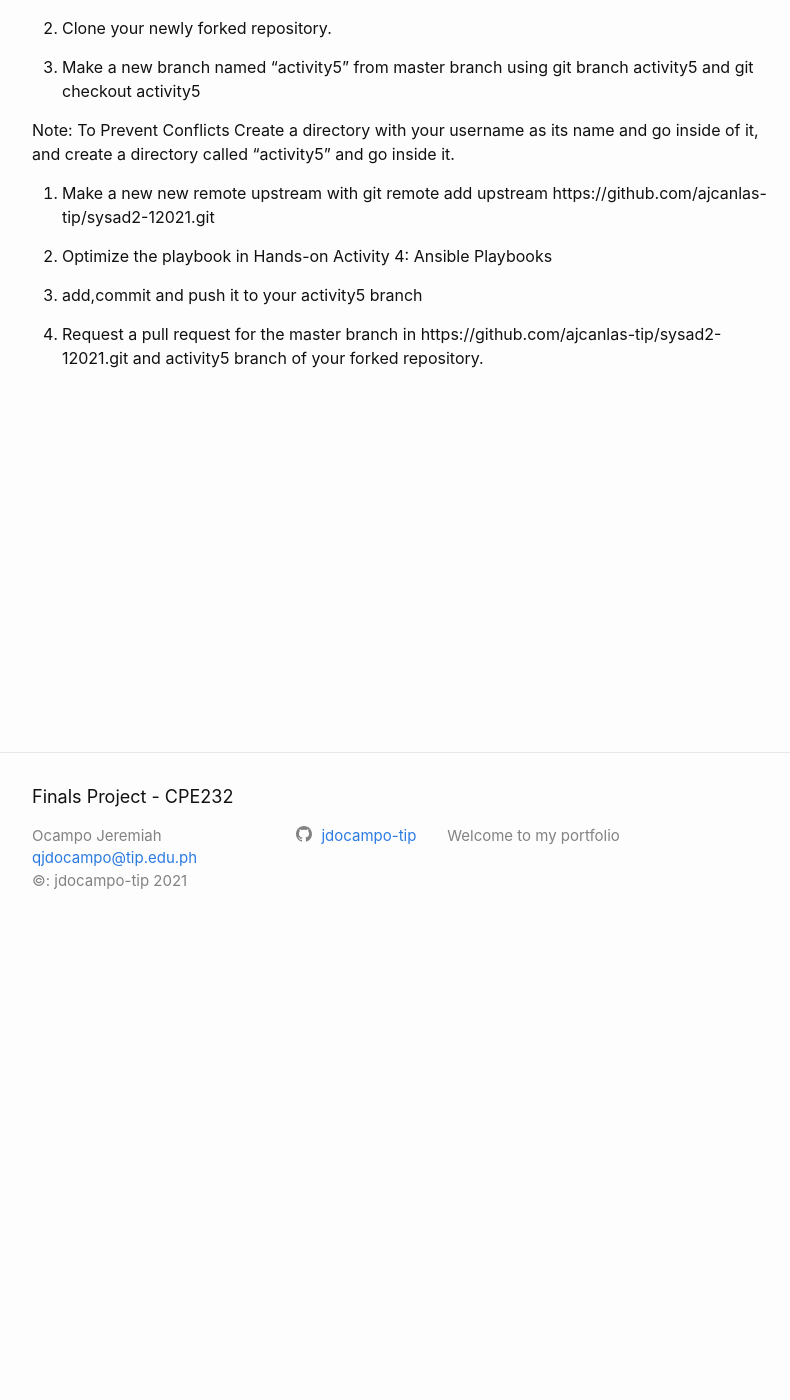
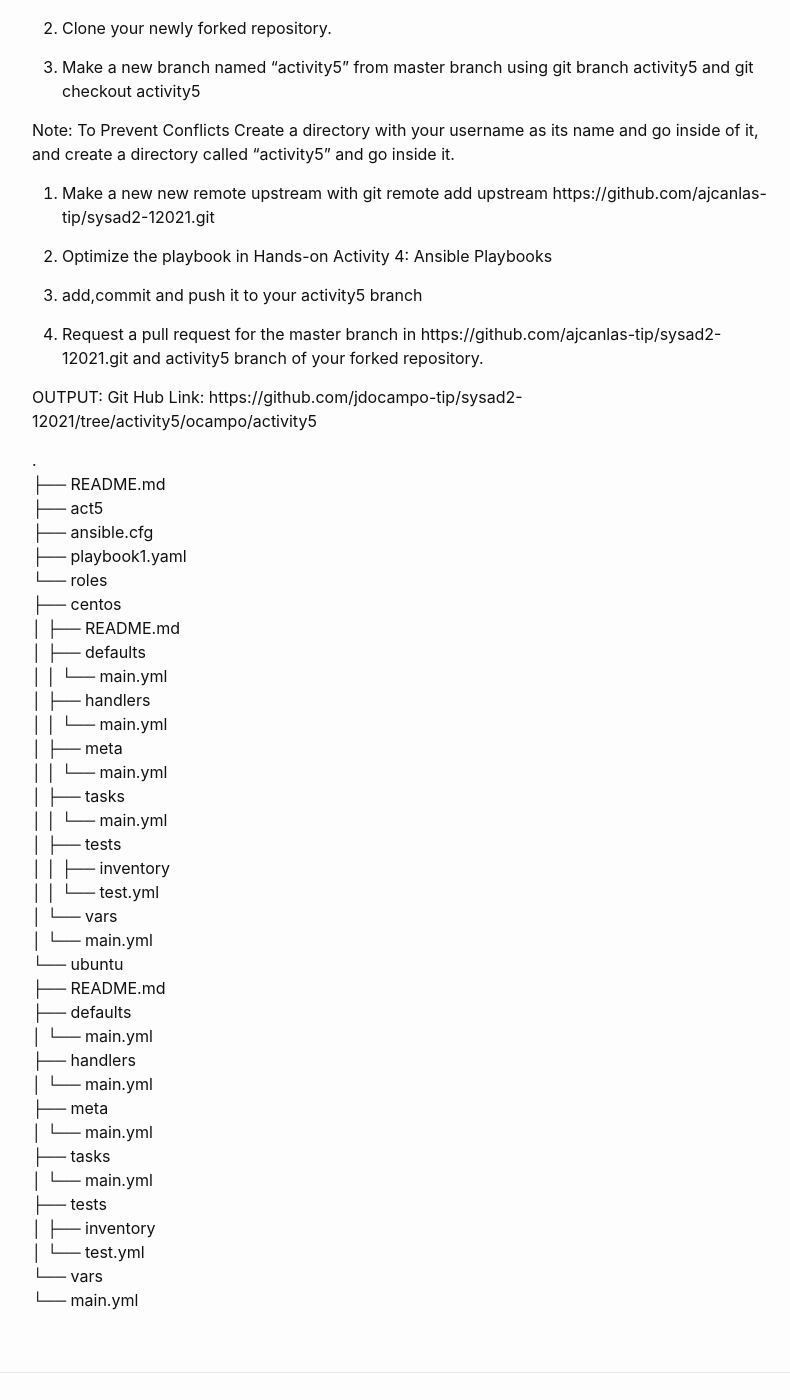
Before and after one commit to jdocampo-tip/jdocampo.github.io, a Jekyll site: the page built from Project/Prelim/_posts/2021-01-16-act05.md, in a window 1280 px wide and 1400 px high, scrolled down 448 px. Shown: the whole window, without its empty margins (238-1028 px from the left). Built offline with Jekyll 4.4.1, drawn with Linux system fonts in a browser that asks for light colours.

Commit message:
activity5

```diff
--- a/Project/Prelim/_posts/2021-01-16-act05.md
+++ b/Project/Prelim/_posts/2021-01-16-act05.md
@@ -21,3 +21,44 @@ Note: To Prevent Conflicts Create a directory with your username as its name and
 7. add,commit and push it to your activity5 branch
 
 8. Request a pull request for the master branch in https://github.com/ajcanlas-tip/sysad2-12021.git  and activity5 branch of your forked repository.
+
+
+OUTPUT:
+Git Hub Link: https://github.com/jdocampo-tip/sysad2-12021/tree/activity5/ocampo/activity5
+
+.
+├── README.md
+├── act5
+├── ansible.cfg
+├── playbook1.yaml
+└── roles
+    ├── centos
+    │   ├── README.md
+    │   ├── defaults
+    │   │   └── main.yml
+    │   ├── handlers
+    │   │   └── main.yml
+    │   ├── meta
+    │   │   └── main.yml
+    │   ├── tasks
+    │   │   └── main.yml
+    │   ├── tests
+    │   │   ├── inventory
+    │   │   └── test.yml
+    │   └── vars
+    │       └── main.yml
+    └── ubuntu
+        ├── README.md
+        ├── defaults
+        │   └── main.yml
+        ├── handlers
+        │   └── main.yml
+        ├── meta
+        │   └── main.yml
+        ├── tasks
+        │   └── main.yml
+        ├── tests
+        │   ├── inventory
+        │   └── test.yml
+        └── vars
+            └── main.yml
```
